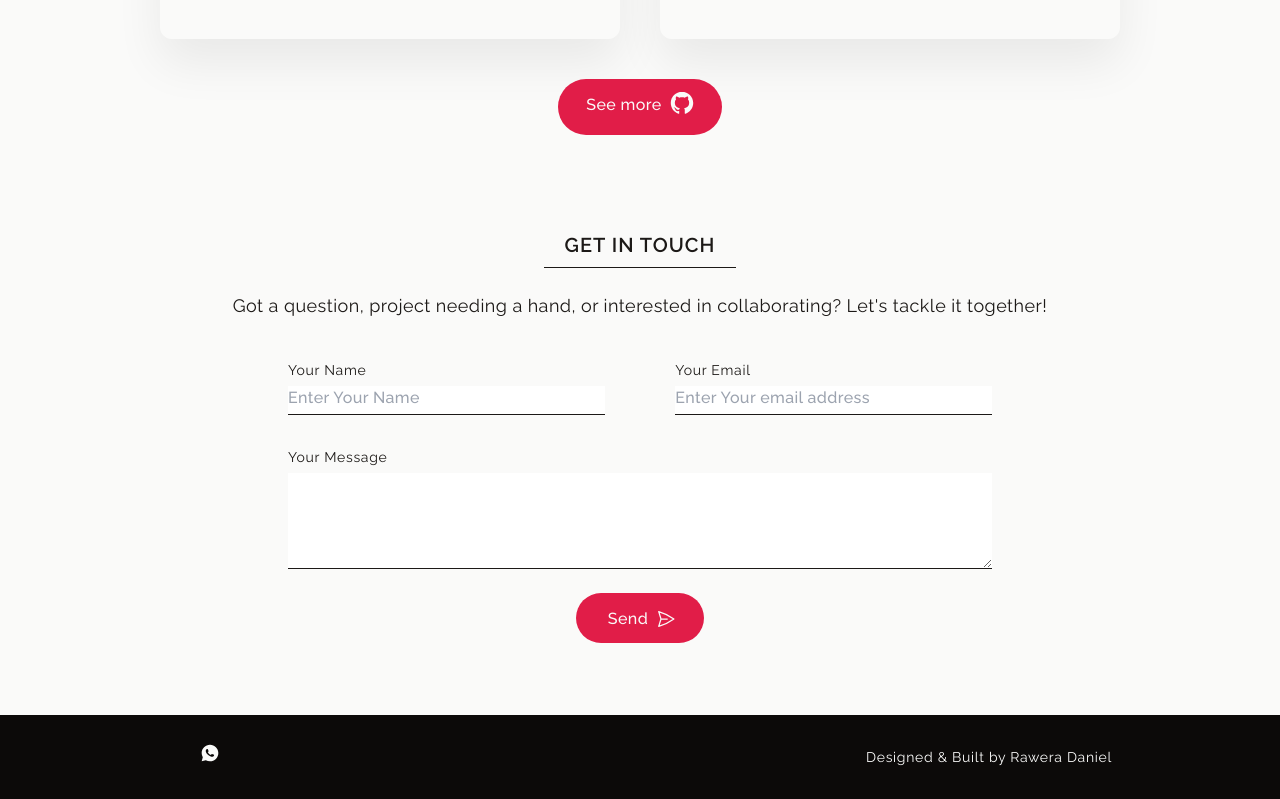
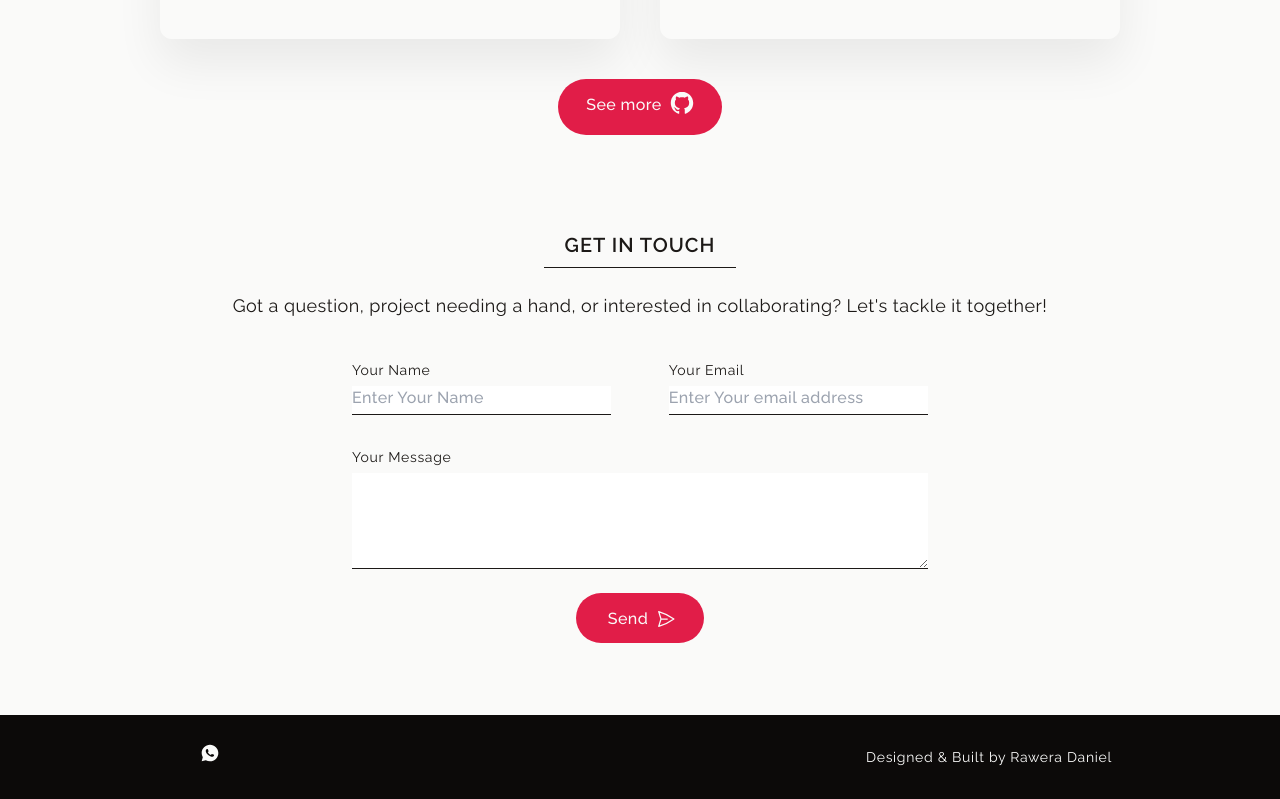
Before and after one commit to rawera-daniel/personal-portfolio, a React (Vite) app: page / in a window 1280 px wide. Shown: the part 1712-2511 px from the top of the page. Built offline with nearby package versions, Linux system fonts and the light colour scheme; some icons are missing; the HTML template or start-up script is replaced by a standard one.

Commit message:
chore: update invalid email message for short message

```diff
--- a/src/ui/Form.jsx
+++ b/src/ui/Form.jsx
@@ -48,7 +48,7 @@ function Form() {
 
   return (
     <form
-      className="mx-auto max-w-[80%] sm:max-w-[90%] md:max-w-[75%] lg:max-w-[55%]"
+      className="mx-auto max-w-[80%] sm:max-w-[90%] md:max-w-[75%] lg:max-w-[45%]"
       onSubmit={sendEmail}
     >
       <div className="mb-8 flex flex-col space-y-8 sm:flex-row sm:justify-between  sm:space-y-0">
@@ -78,7 +78,7 @@ function Form() {
           />
           {isValid ? null : (
             <p className="mt-1 text-start text-sm text-red-500 md:min-w-[50%]">
-              Please provide a vaild email address
+              Enter a valid email address
             </p>
           )}
         </Lable>
```
